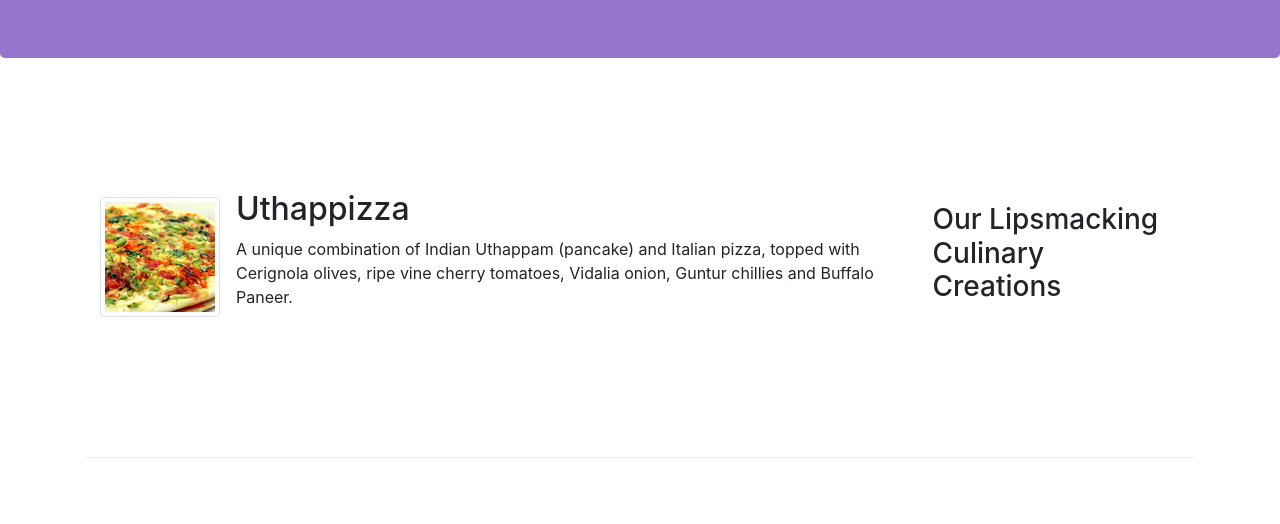
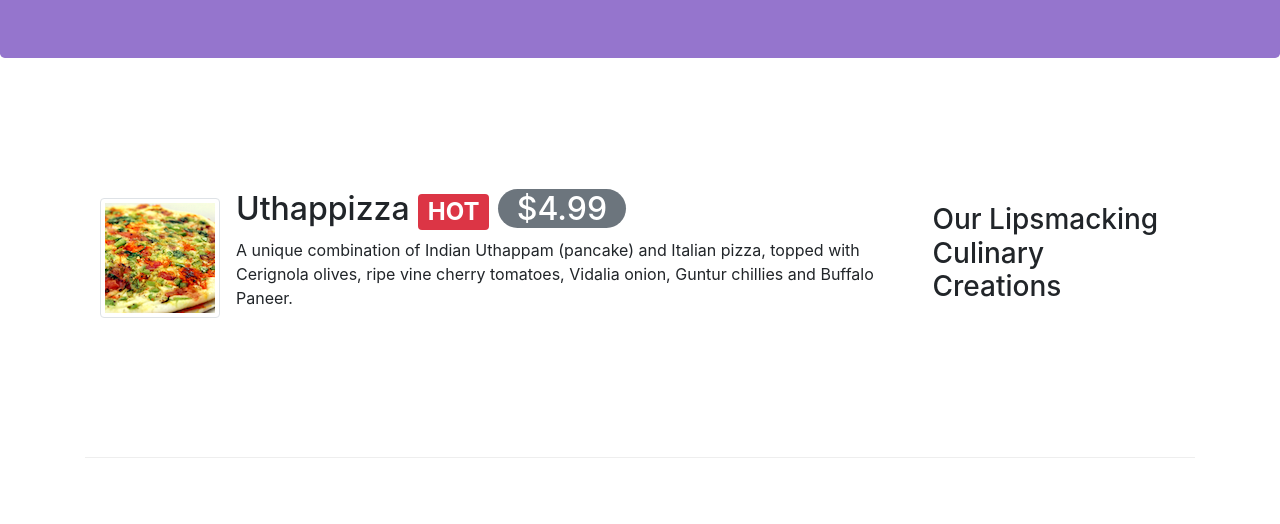
Before and after one commit to alihammoud17/Front-End-Web-UI-Frameworks-and-Tools-Bootstrap-4, a website: page index.html in a window 1280 px wide. Shown: the part 276-800 px from the top of the page. Drawn offline with nearby package versions, Linux system fonts and the light colour scheme.

Commit message:
Added badges

```diff
--- a/index.html
+++ b/index.html
@@ -65,7 +65,8 @@
                     <img class="d-flex mr-3 img-thumbnail align-self-center"
                     src="img/uthappizza.png" alt="uthappizza">
                     <div class="media-body">
-                        <h2 class="mt-0">Uthappizza</h2>
+                        <h2 class="mt-0">Uthappizza <span class="badge badge-danger">HOT</span>
+                        <span class="bagde badge-pill badge-secondary">$4.99</span></h2>
                         <p>A unique combination of Indian Uthappam (pancake) and Italian pizza, topped with Cerignola olives, ripe vine cherry tomatoes, Vidalia onion, Guntur chillies and Buffalo Paneer.</p>
                     </div>
                 </div>
```
